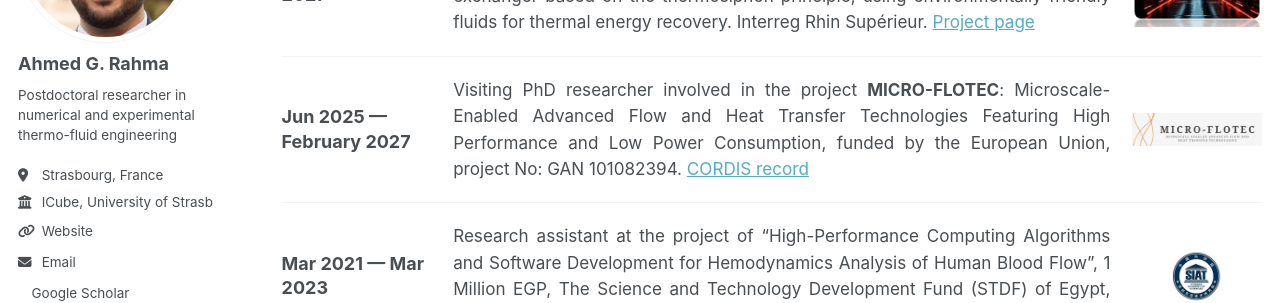
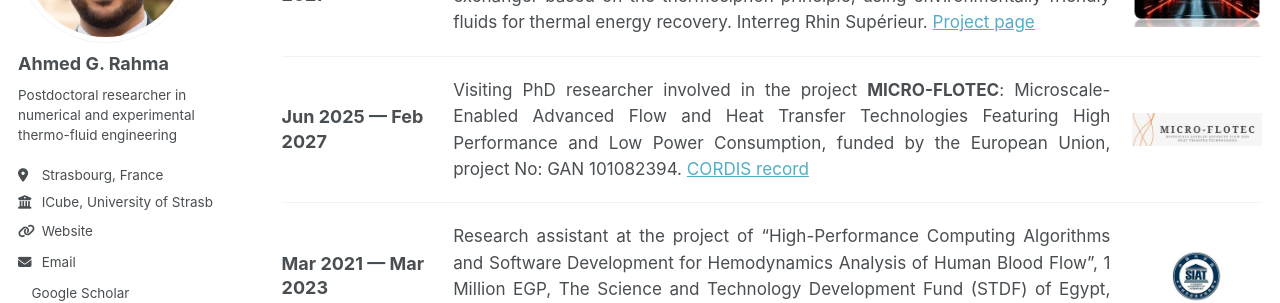
Before and after one commit to Ahmed-G-Rahma/Ahmed-G-Rahma.github.io, a Jekyll site: the page built from _pages/portfolio.html, in a window 1280 px wide and 900 px high. Shown: the part 233-536 px from the top of the window. Built offline with Jekyll 4.4.1, drawn with Linux system fonts in a browser that asks for light colours; a script bundle is joined from its source files by our own code; a style sheet for code colours, icons or effects is not loaded.

Commit message:
Update portfolio.html

```diff
--- a/_pages/portfolio.html
+++ b/_pages/portfolio.html
@@ -29,7 +29,7 @@ author_profile: true
 </div>
 
 <div class="pj-row">
-  <div class="pj-date">Jun 2025 — February 2027</div>
+  <div class="pj-date">Jun 2025 — Feb 2027</div>
   <div class="pj-text">Visiting PhD researcher involved in the project <strong>MICRO-FLOTEC</strong>: Microscale-Enabled Advanced Flow and Heat Transfer Technologies Featuring High Performance and Low Power Consumption, funded by the European Union, project No: GAN 101082394. <a href="https://cordis.europa.eu/project/id/101082394">CORDIS record</a></div>
   <div class="pj-logo"><img src="/images/research/logo-micro-flotec.png" alt="MICRO-FLOTEC"></div>
 </div>
```
